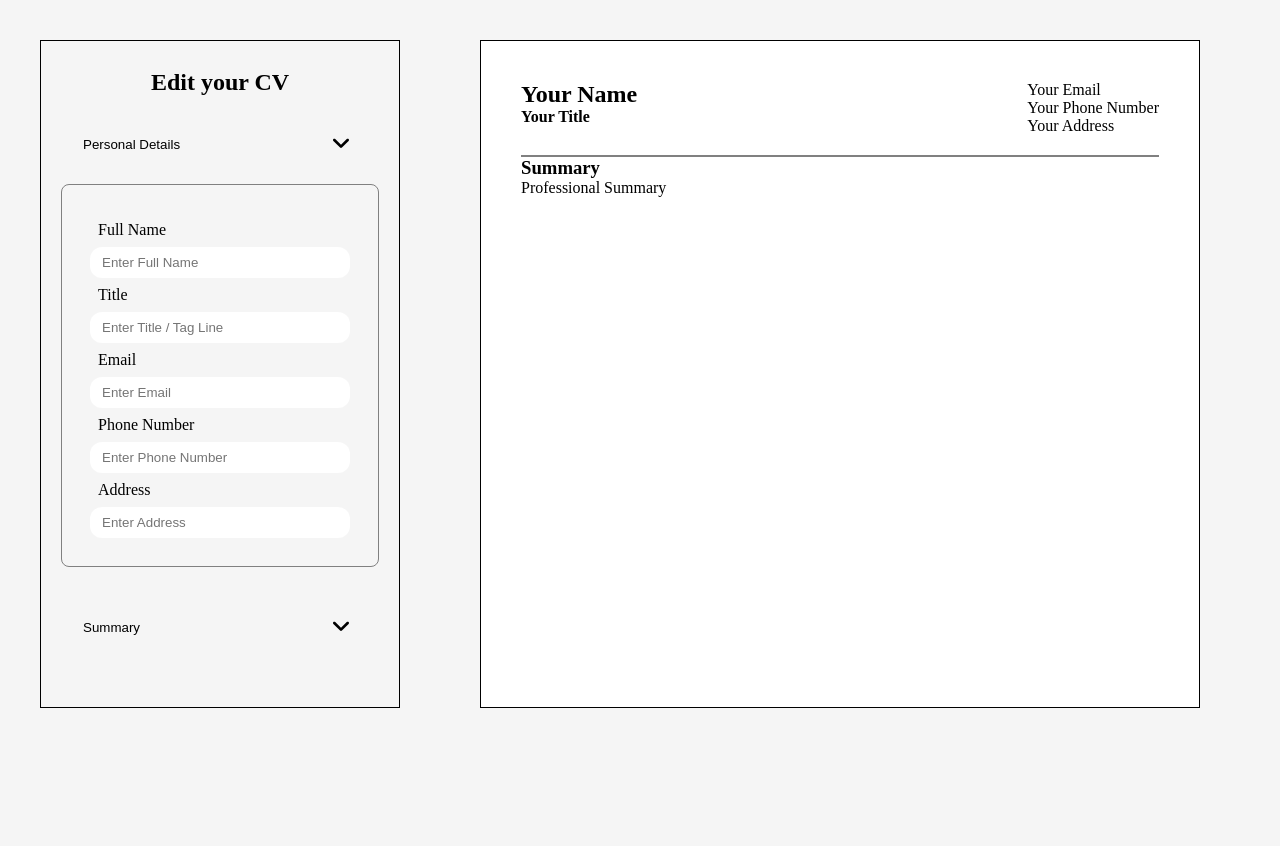
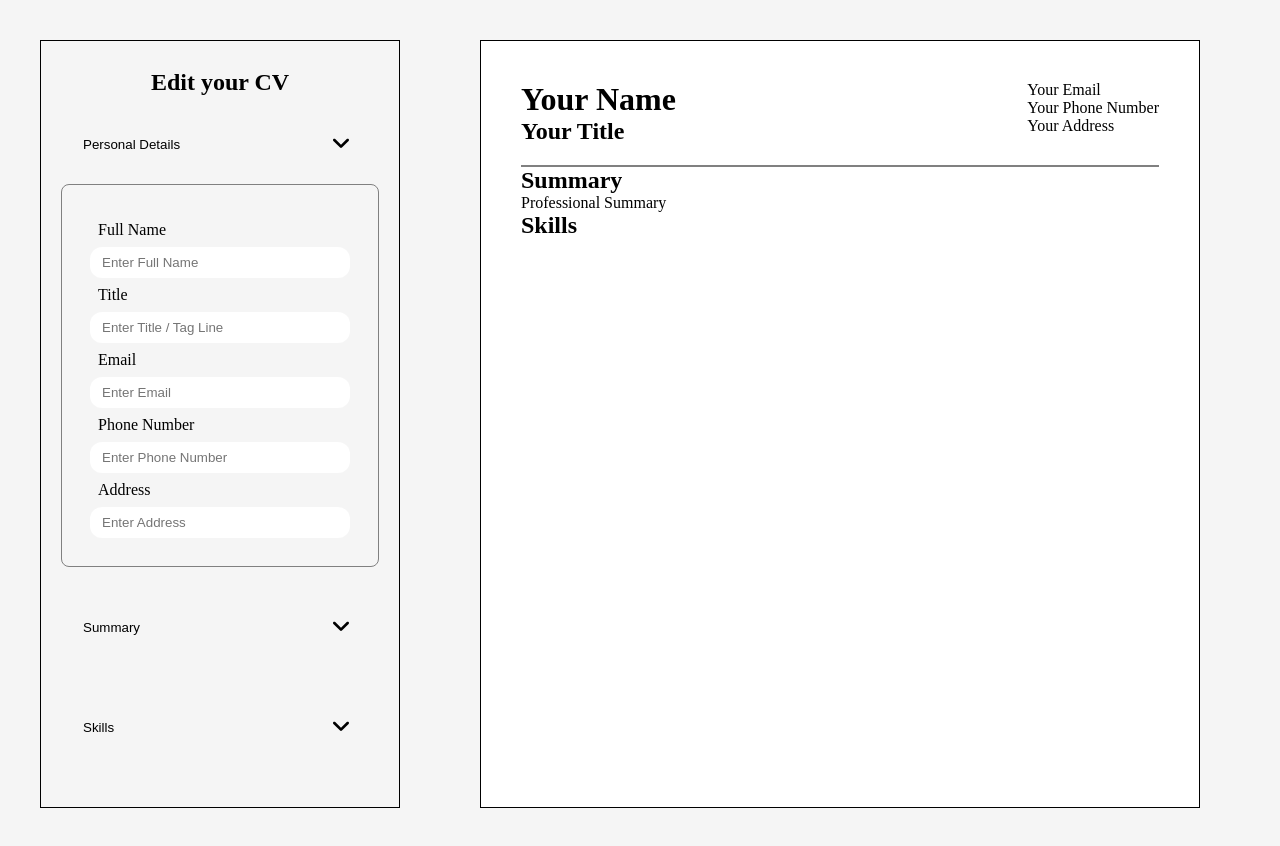
Before and after one commit to MattyMaugeri/cv-application, a React (Vite) app: page / in a window 1280 px wide. Before the commit the page ends 800 px from the top, so only its background shows below. Built offline with nearby package versions, Linux system fonts and the light colour scheme.

Commit message:
Added Skills display

```diff
--- a/src/App.jsx
+++ b/src/App.jsx
@@ -15,13 +15,22 @@ function App() {
 
   const [summaryData, setSummaryData] = useState('');
 
+  const [skillsData, setSkillsData] = useState([]);
+
   return (
     <>
       <Sidebar
-      formData={formData} setFormData={setFormData}
-      summaryData={summaryData} setSummaryData={setSummaryData}/>
+        formData={formData} setFormData={setFormData}
+        summaryData={summaryData} setSummaryData={setSummaryData}
+        skillsData={skillsData} setSkillsData={setSkillsData}
+      />
 
-      <Resume formData={formData} summaryData={summaryData}/>
+      <Resume
+        formData={formData}
+        summaryData={summaryData}
+        skillsData={skillsData}
+      />
+
 
     </>
   )
--- a/src/components/main-content/Resume.jsx
+++ b/src/components/main-content/Resume.jsx
@@ -1,7 +1,8 @@
 import HeaderDisplay from "./resume-components/HeaderDisplay"
+import SkillsDisplay from "./resume-components/SkillsDisplay"
 import SummaryDisplay from "./resume-components/SummaryDisplay"
 
-export default function Resume({ formData, summaryData }) {
+export default function Resume({ formData, summaryData, skillsData }) {
 
     return (
         <div className="resume-container">
@@ -10,6 +11,8 @@ export default function Resume({ formData, summaryData }) {
 
             <SummaryDisplay summaryData={summaryData} />
 
+            <SkillsDisplay skillsData={skillsData} />
+
 
         </div>
     )
--- a/src/components/main-content/resume-components/HeaderDisplay.jsx
+++ b/src/components/main-content/resume-components/HeaderDisplay.jsx
@@ -5,13 +5,13 @@ export default function HeaderDisplay({ formData }) {
         <div className="resume-header">
 
             <div className="header-left">
-                <h2 className="user-name">
+                <h1 className="user-name">
                     {formData.name <= 0 ? 'Your Name' : formData.name}
+                </h1>
+
+                <h2 className="job-title">
+                    {formData.title <= 0 ? 'Your Title' : formData.title}
                 </h2>
-
-                <h4 className="job-title">
-                    {formData.title <= 0 ? 'Your Title' : formData.title}
-                </h4>
             </div>
 
             <div className="header-right">
--- /dev/null
+++ b/src/components/main-content/resume-components/SkillsDisplay.jsx
@@ -0,0 +1,20 @@
+
+export default function SkillsDisplay({ skillsData }) {
+
+    return (
+        <div className="resume-skills">
+
+            <h2 className="skills-header">Skills</h2>
+
+            <ul className="resume-skills-list">
+                {skillsData.map((skill) => {
+                    return (
+                        <li key={skill.id} className="resume-skills-list-item">
+                            {skill.value}
+                        </li>
+                    )
+                })}
+            </ul>
+        </div>
+    )
+}
--- a/src/components/main-content/resume-components/SummaryDisplay.jsx
+++ b/src/components/main-content/resume-components/SummaryDisplay.jsx
@@ -4,7 +4,7 @@ export default function SummaryDisplay({ summaryData }) {
     return (
         <div className="resume-summary">
 
-            <h3 className="summary-header">Summary</h3>
+            <h2 className="summary-header">Summary</h2>
 
             <div className="summary-description">
                 {summaryData.length <= 0 ? 'Professional Summary' : summaryData}
--- a/src/components/sidebar/Panels/Skills.jsx
+++ b/src/components/sidebar/Panels/Skills.jsx
@@ -1,18 +1,17 @@
 import { useState } from "react";
 import Button from "../Button.jsx";
 
-export default function Skills({ isToggled, onShow }) {
-    const [skills, setSkills] = useState([]);
+export default function Skills({ isToggled, onShow, skillsData, setSkillsData }) {
     const [inputValue, setInputValue] = useState('');
 
     function handleAddSkill() {
-        setSkills([...skills, { id: crypto.randomUUID(), value: inputValue }]);
+        setSkillsData([...skillsData, { id: crypto.randomUUID(), value: inputValue }]);
         setInputValue('');
     }
 
     function handleDeleteSkill(id) {
-        const newSkills = skills.filter(skill => skill.id !== id);
-        setSkills(newSkills);
+        const newSkills = skillsData.filter(skill => skill.id !== id);
+        setSkillsData(newSkills);
     }
 
     return (
@@ -25,11 +24,10 @@ export default function Skills({ isToggled, onShow }) {
                 <div className="panels-content" id="skills-content">
                     <div className="skills-nav">
 
-                        <input
-                            type="text"
+                        <CustomInput
+                            value={inputValue}
+                            onChange={(e) => setInputValue(e.target.value)}
                             placeholder="Enter a skill..."
-                            onChange={(e) => setInputValue(e.target.value)}
-                            value={inputValue}
                         />
 
                         <button
@@ -40,7 +38,7 @@ export default function Skills({ isToggled, onShow }) {
                             Add Skill</button>
                     </div>
 
-                    <SkillsList skills={skills} handleDelete={handleDeleteSkill} />
+                    <SkillsList skills={skillsData} handleDelete={handleDeleteSkill} />
 
                 </div>
             ) : ""}
@@ -67,14 +65,13 @@ function SkillsList({ skills, handleDelete }) {
     )
 }
 
-function CustomInput({ placeholder }) {
-    const [value, setValue] = useState("");
+function CustomInput({ value, onChange, placeholder }) {
 
     return (
         <input
             type="text"
             value={value}
-            onChange={(event) => setValue(event.target.value)}
+            onChange={onChange}
             placeholder={placeholder}
         />
     );
--- a/src/components/sidebar/Panels/Summary.jsx
+++ b/src/components/sidebar/Panels/Summary.jsx
@@ -14,12 +14,12 @@ export default function Summary({ isToggled, onShow, summaryData, setSummaryData
 
             {isToggled ? (
                 <div className="panels-content" id="summary-content">
-                    <textarea
+                    <CustomTextarea
+                        value={summaryData}
+                        onChange={handleSummaryChange}
                         id="summary-input"
                         placeholder="Enter your summary here"
-                        value={summaryData}
-                        onChange={handleSummaryChange}>
-                    </textarea>
+                    />
 
                     <button id="delete-summary-btn" className="delete-btns">Delete Summary</button>
                 </div>
@@ -27,3 +27,15 @@ export default function Summary({ isToggled, onShow, summaryData, setSummaryData
         </div>
     )
 }
+
+function CustomTextarea({ value, onChange, id, placeholder }) {
+
+    return (
+        <textarea
+            value={value}
+            onChange={onChange}
+            id={id}
+            placeholder={placeholder}
+        />
+    )
+}
--- a/src/components/sidebar/Sidebar.jsx
+++ b/src/components/sidebar/Sidebar.jsx
@@ -5,9 +5,9 @@ import Skills from "./Panels/Skills.jsx";
 import Education from "./Panels/Education.jsx";
 import Experience from "./Panels/Experience.jsx";
 
-export default function Sidebar({ formData, setFormData, summaryData, setSummaryData }) {
+export default function Sidebar({ formData, setFormData, summaryData, setSummaryData, skillsData, setSkillsData }) {
+
     const [activePanel, setActivePanel] = useState(0);
-
 
     return (
         <div className="sidebar">
@@ -27,10 +27,12 @@ export default function Sidebar({ formData, setFormData, summaryData, setSummary
                 setSummaryData={setSummaryData}
             />
 
-            {/* <Skills
+            <Skills
                 isToggled={activePanel === 2}
                 onShow={() => setActivePanel(2)}
-            /> */}
+                skillsData={skillsData}
+                setSkillsData={setSkillsData}
+            />
 
             {/* <Education
                 isToggled={activePanel === 3}
```
